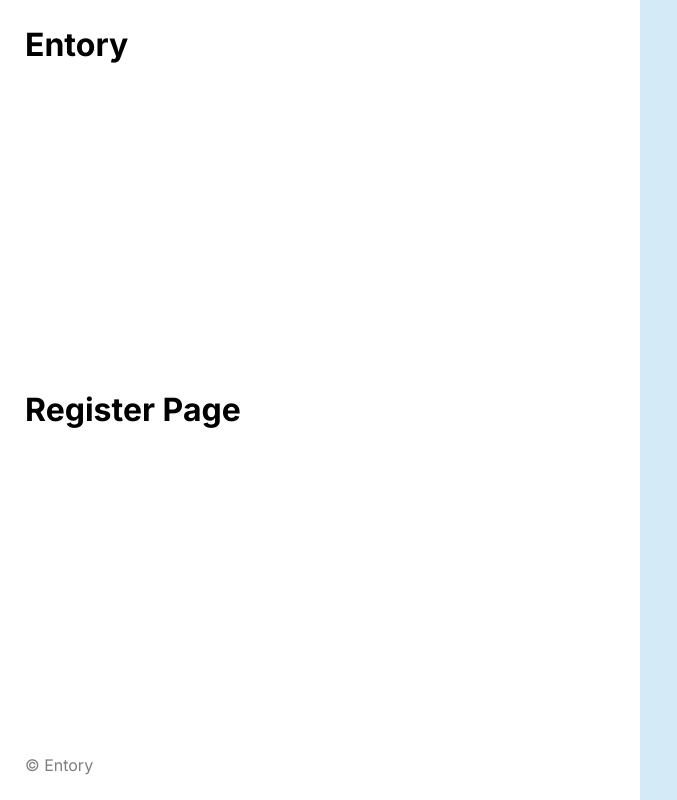
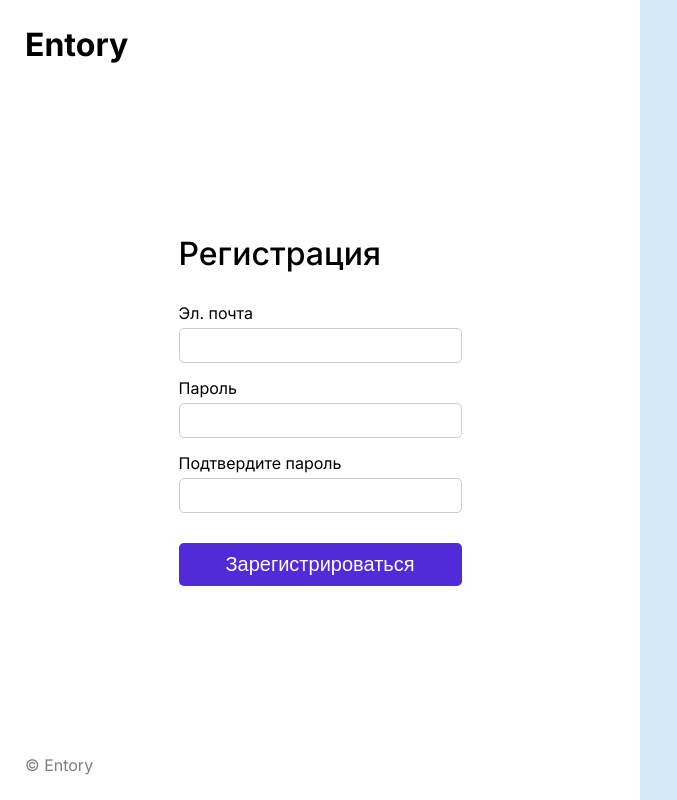
Before and after one commit to glebgubckin/Discord-Clone, a React (Vite) app: page /register in a window 1280 px wide. Shown: the whole page, without its empty margins (0-677 px from the left). Built offline with nearby package versions, Linux system fonts and the light colour scheme.

Commit message:
auth layout ready

```diff
--- a/src/layouts/AuthLayout/auth.scss
+++ b/src/layouts/AuthLayout/auth.scss
@@ -21,3 +21,17 @@
     background: rgb(212, 234, 247);
   }
 }
+
+@media screen and (max-width: 650px) {
+  .auth {
+    justify-content: center;
+
+    &__wrapper {
+      align-items: center;
+    }
+
+    &__side {
+      display: none;
+    }
+  }
+}
--- a/src/pages/AuthPages/LoginPage/LoginPage.tsx
+++ b/src/pages/AuthPages/LoginPage.tsx
@@ -1,8 +1,11 @@
 import { FC, useState, ChangeEvent, MouseEvent } from 'react'
-import {Button, GoogleButton, Input} from '../../../ui'
-import styles from './login.module.scss'
+import {Button, GoogleButton, Input} from '../../ui'
+import styles from './auth.module.scss'
+import setTitle from '../../lib/utils/setTitle';
 
 const LoginPage: FC = () => {
+
+  setTitle('Войти')
 
   const [email, setEmail] = useState<string>("")
   const [password, setPassword] = useState<string>("")
@@ -28,7 +31,7 @@ const LoginPage: FC = () => {
   return (
     <div className={styles.wrapper}>
       <div className={styles.form}>
-      <h1 className={styles.form__title}>С возвращением</h1>
+      <h1 className={styles.form__title}>Войти</h1>
       <div className={styles.form__input__block}>
         <span className={styles.form__subtitle}>Эл. почта</span>
         <Input type="text" value={email} handleChange={handleEmailChange}/>
--- a/src/pages/AuthPages/RegisterPage.tsx
+++ b/src/pages/AuthPages/RegisterPage.tsx
@@ -1,9 +1,50 @@
-import { FC } from 'react'
+import { FC, useState, ChangeEvent, MouseEvent } from 'react'
+import styles from './auth.module.scss'
+import setTitle from '../../lib/utils/setTitle';
+import { Button, Input } from '../../ui'
 
 const RegisterPage: FC = () => {
+  setTitle('Регистрация')
+
+  const [email, setEmail] = useState<string>("")
+  const [password, setPassword] = useState<string>("")
+  const [confirmedPassword, setConfirmedPassword] = useState<string>("")
+
+  const handleEmailChange = (e: ChangeEvent<HTMLInputElement>) => {
+    setEmail(e.target.value)
+  }
+
+  const handlePasswordChange = (e: ChangeEvent<HTMLInputElement>) => {
+    setPassword(e.target.value)
+  }
+
+  const handleConfirmedPasswordChange = (e: ChangeEvent<HTMLInputElement>) => {
+    setConfirmedPassword(e.target.value)
+  }
+
+  const signUpHandler = (e: MouseEvent<HTMLButtonElement>) => {
+    e.preventDefault()
+    console.log({email, password})
+  }
+
   return (
-    <div>
-      <h1>Register Page</h1>
+    <div className={styles.wrapper}>
+      <div className={styles.form}>
+        <h1 className={styles.form__title}>Регистрация</h1>
+        <div className={styles.form__input__block}>
+          <span className={styles.form__subtitle}>Эл. почта</span>
+          <Input type="text" value={email} handleChange={handleEmailChange}/>
+        </div>
+        <div className={styles.form__input__block}>
+          <span className={styles.form__subtitle}>Пароль</span>
+          <Input type="password" value={password} handleChange={handlePasswordChange}/>
+        </div>
+        <div className={styles.form__input__block}>
+          <span className={styles.form__subtitle}>Подтвердите пароль</span>
+          <Input type="password" value={confirmedPassword} handleChange={handleConfirmedPasswordChange}/>
+        </div>
+        <Button onClick={signUpHandler}>Зарегистрироваться</Button>
+      </div>
     </div>
   )
 }
--- a/src/pages/index.ts
+++ b/src/pages/index.ts
@@ -1,5 +1,5 @@
 import { PageType } from "../types/pages"
-import LoginPage from './AuthPages/LoginPage/LoginPage'
+import LoginPage from './AuthPages/LoginPage'
 import RegisterPage from "./AuthPages/RegisterPage"
 
 const authRoutes: PageType[] = [
```
Also changed, not shown: src/pages/AuthPages/auth.module.scss (renamed from src/pages/AuthPages/LoginPage/login.module.scss).
